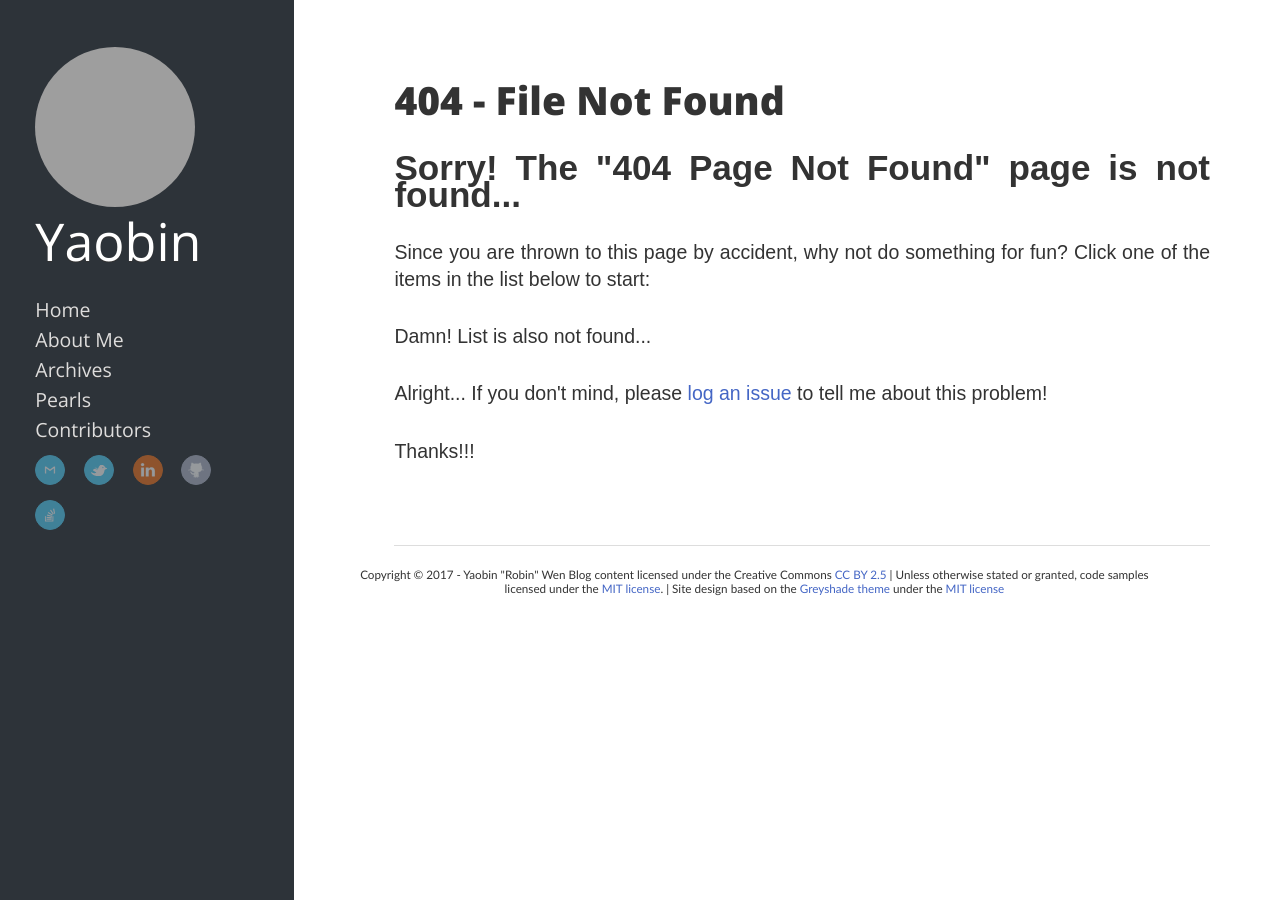
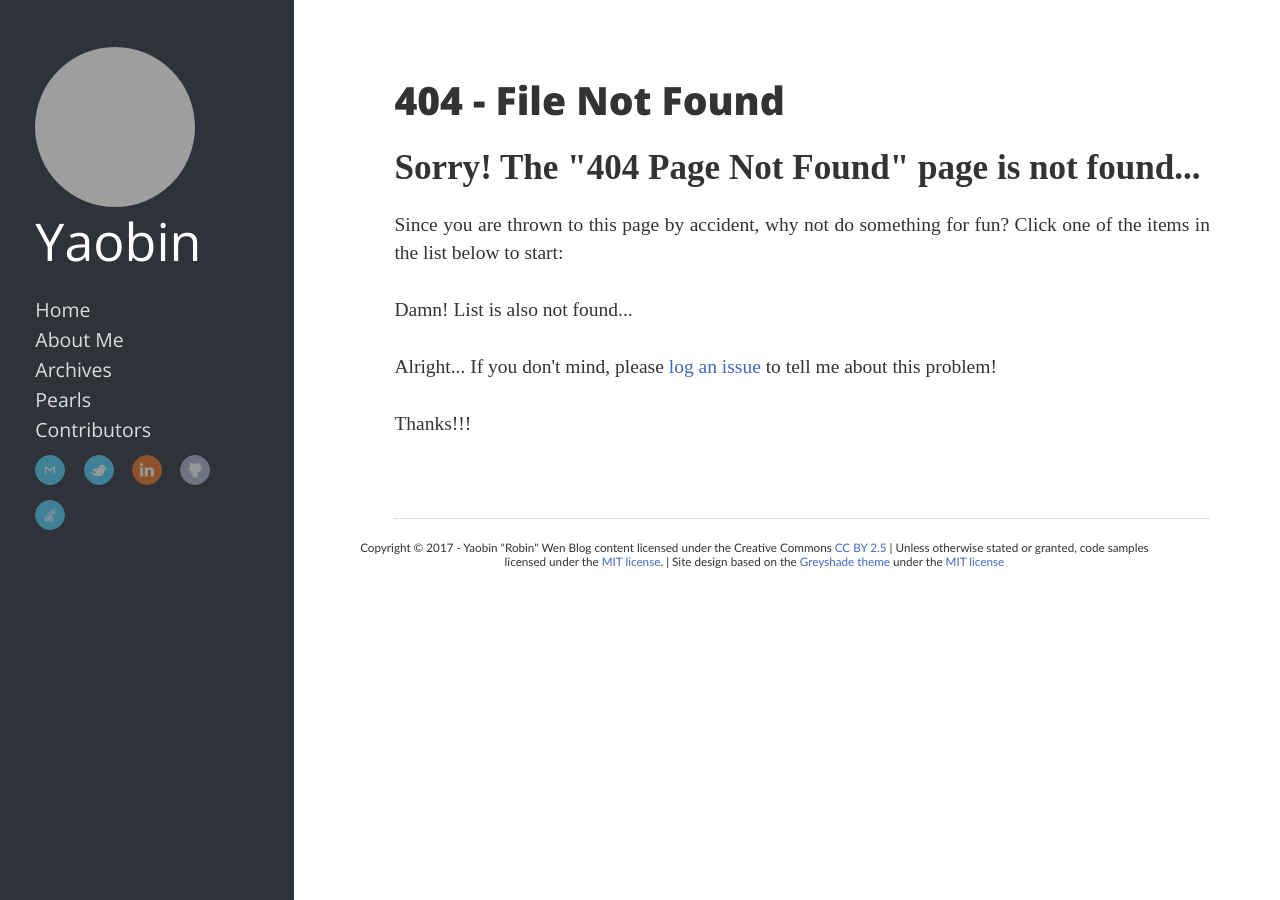
Before and after one commit to Tianhao25/yaobinwen.github.io, a Jekyll site: the page built from 404.html, in a window 1280 px wide. Built offline with Jekyll 4.4.1, drawn with Linux system fonts in a browser that asks for light colours; nearby versions of some CDN libraries; grey boxes are pictures that could not be loaded.

Commit message:
Update CSS

```diff
--- a/css/screen.css
+++ b/css/screen.css
@@ -13,7 +13,7 @@ html { height: 100% }
 body {
     height: 100%;
     color: #333;
-    font-family: Arial,Georgia,Cambria,"Times New Roman",Times,serif;
+    font-family: "Times New Roman",Arial,Georgia,Cambria,Times,serif;   /* robin: This controls the font of the post.*/
     font-weight: 300;
     font-size: 13px;
     background: #2d3339;
```
